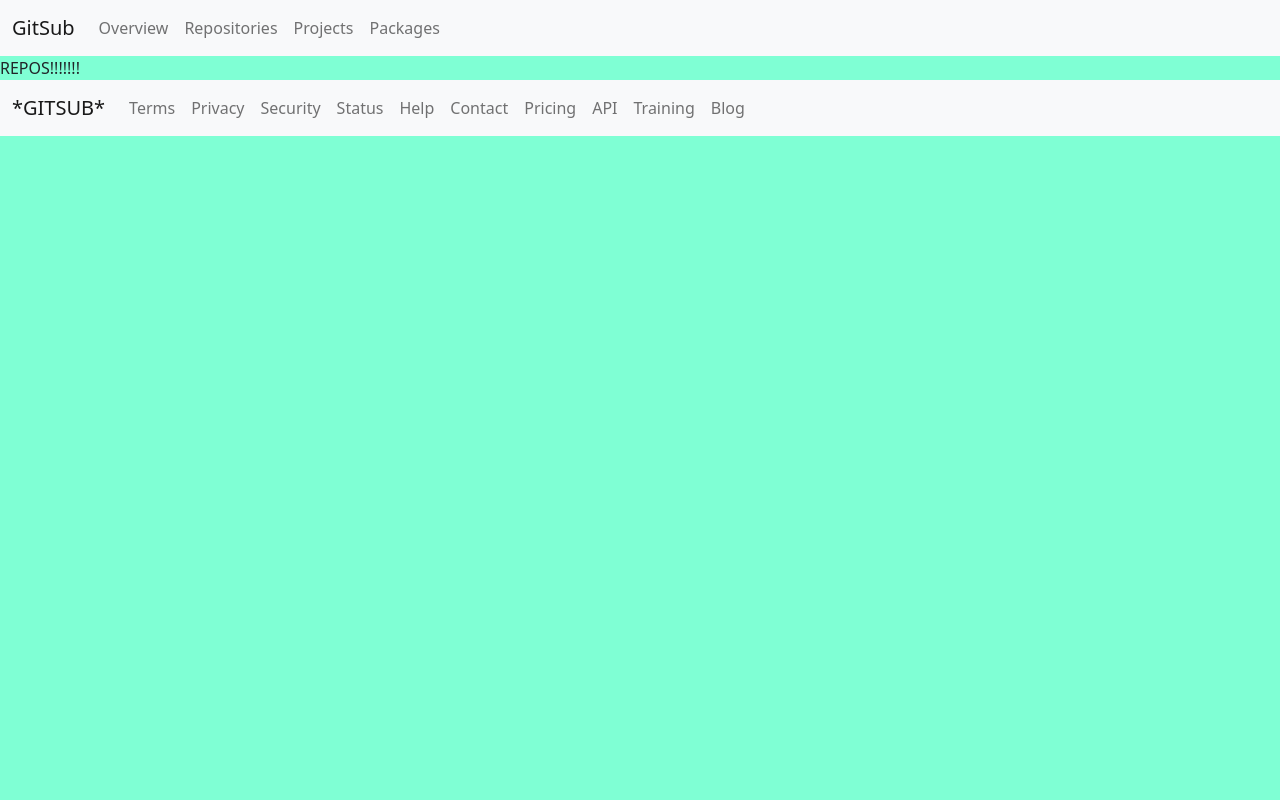
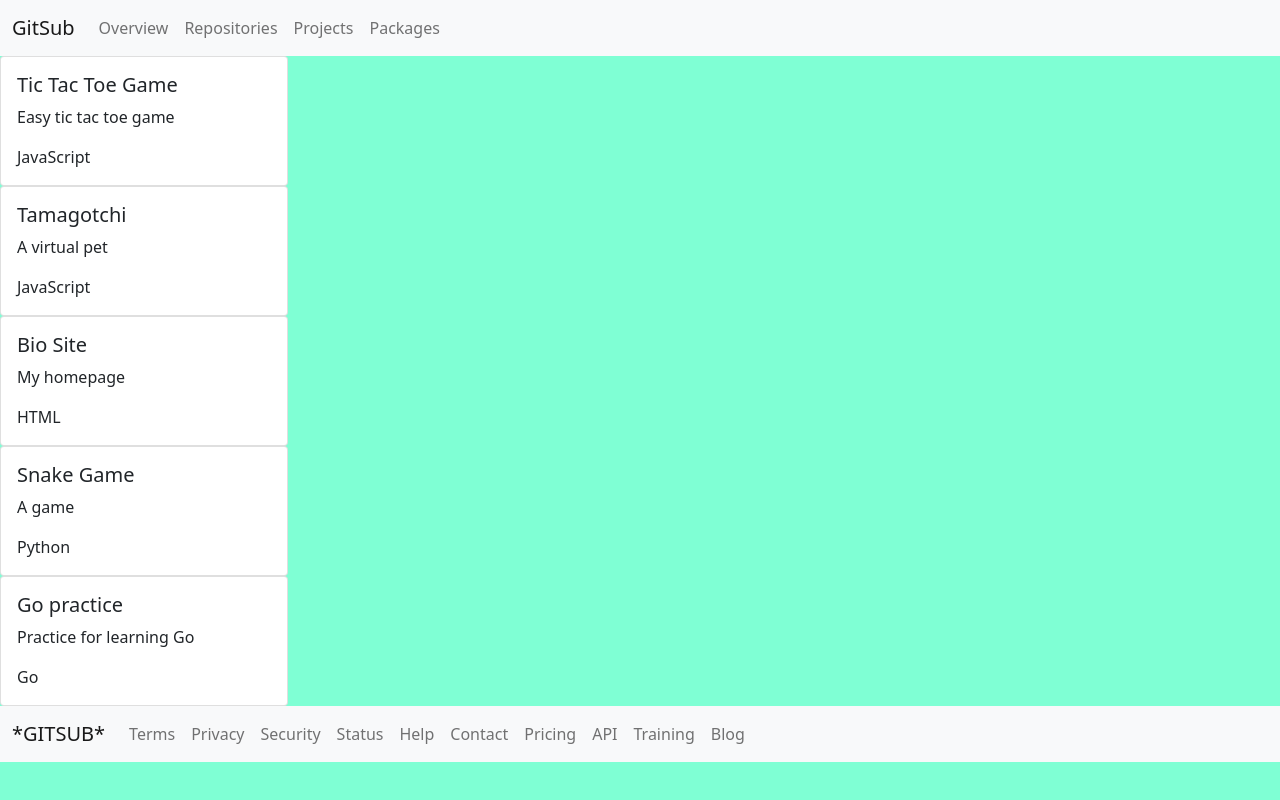
Before and after one commit to nss-evening-cohort-19/gitsub-the-overachievers-and-group-1, a plain HTML site: page repos.html in a window 1280 px wide. Drawn offline with nearby package versions, Linux system fonts and the light colour scheme.

Commit message:
adding repos cards

```diff
--- a/repos.html
+++ b/repos.html
@@ -45,7 +45,7 @@
 
   <div id="profile"></div>
 
-  <div id="repos">REPOS!!!!!!!</div>
+  <div id="reposCards"></div>
 
   <div id="footer">
     <nav class="navbar navbar-expand-lg navbar-light bg-light">
@@ -75,7 +75,7 @@
 
 <!-- BootStrap JS -->
   <script src="https://cdn.jsdelivr.net/npm/bootstrap@5.1.3/dist/js/bootstrap.bundle.min.js" integrity="sha384-ka7Sk0Gln4gmtz2MlQnikT1wXgYsOg+OMhuP+IlRH9sENBO0LRn5q+8nbTov4+1p" crossorigin="anonymous"></script>
-  <script src="./scripts/packages.js"></script>
+  <script src="./scripts/repos.js"></script>
   <script src="./scripts/main.js"></script>
 </body>
 </html>
--- /dev/null
+++ b/scripts/repos.js
@@ -0,0 +1,57 @@
+const reposData = [
+  {
+    id: 1,
+    repoName: "Tic Tac Toe Game",
+    repoDesc: "Easy tic tac toe game",
+    repoLang: "JavaScript"
+  },
+  {
+    id: 2,
+    repoName: "Tamagotchi",
+    repoDesc: "A virtual pet",
+    repoLang: "JavaScript"
+  },
+  {
+    id: 3,
+    repoName: "Bio Site",
+    repoDesc: "My homepage",
+    repoLang: "HTML"
+  },
+  {
+    id: 4,
+    repoName: "Snake Game",
+    repoDesc: "A game",
+    repoLang: "Python"
+  },
+  {
+    id: 5,
+    repoName: "Go practice",
+    repoDesc: "Practice for learning Go",
+    repoLang: "Go"
+  }
+];
+
+const renderToDom = (divId,textToRender) => {
+  const selectedElement = document.querySelector(divId);
+  selectedElement.innerHTML = textToRender;
+}
+
+const renderReposCards = (repos) => {
+  let domString = "";
+  for (let repo of repos) {
+    domString += `<div class="card" style="width: 18rem;">
+    <div class="card-body">
+      <h5 class="card-title">${repo.repoName}</h5>
+      <p class="card-text">${repo.repoDesc}</p>
+      <p class="card-text">${repo.repoLang}</p>
+    </div>
+  </div>`
+  };
+  renderToDom('#reposCards', domString);
+};
+
+const startApp = () => {
+renderReposCards(reposData);
+};
+
+startApp();
```
Also changed, not shown: scripts/data.js (+35 -0 lines).
